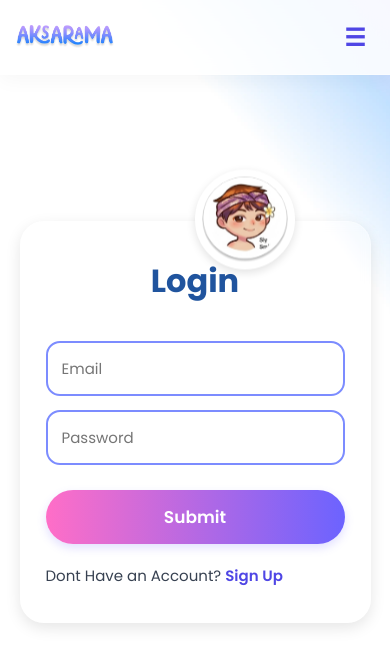
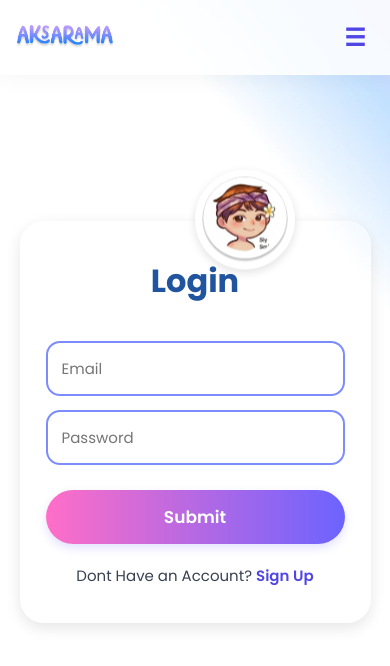
Before and after one commit to nashwa-27/Aksaramaproyek, a React (Vite) app: page /LogIn in a window 390 px wide. Shown: the top 666 px of the page. Built offline with nearby package versions, Linux system fonts and the light colour scheme.

Commit message:
mobile home

```diff
--- a/src/pages/LogIn/index.css
+++ b/src/pages/LogIn/index.css
@@ -30,23 +30,25 @@ body{
 /* ================= CARD ================= */
 
 .card{
+
   width:420px;
 
-  background:
-  rgba(255,255,255,0.2);
-
-  border:
-  1px solid rgba(255,255,255,0.25);
+  background:rgba(255,255,255,0.2);
+  border:1px solid rgba(255,255,255,0.25);
 
   border-radius:24px;
+  padding:40px 35px;
 
-  padding:40px 35px;
+  display:flex;
+  flex-direction:column;
+  align-items:center;
 
   text-align:center;
 
   box-shadow:
   0 5px 15px rgba(0,0,0,0.1);
 }
+
 
 /* ================= PROFILE ================= */
 
```
